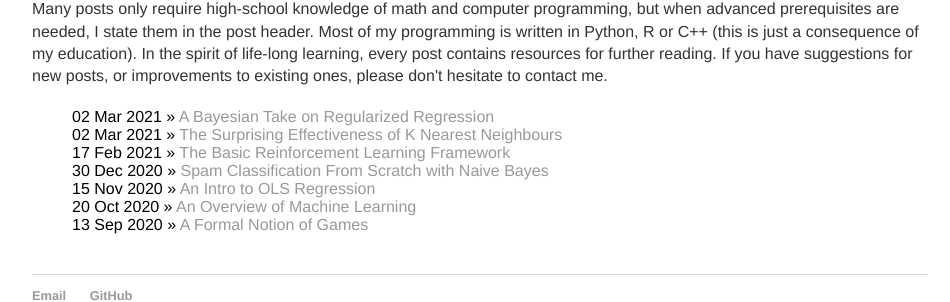
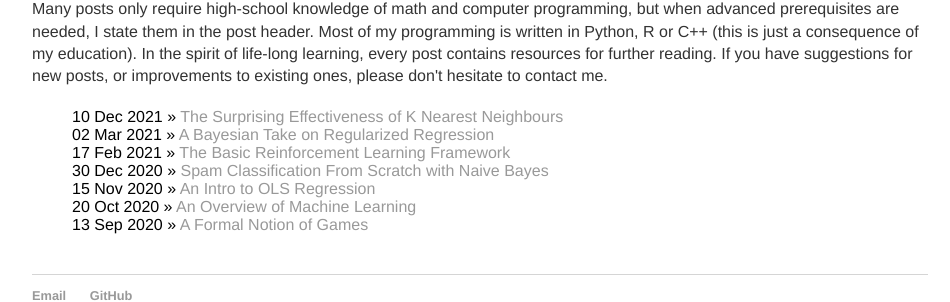
Before and after one commit to 12mre1/12mre1.github.io, a Jekyll site: the page built from blog/index.html, in a window 1280 px wide. Shown: the part 244-546 px from the top of the page, without its empty margins (160-1110 px from the left). Built offline with Jekyll 4.4.1, drawn with Linux system fonts in a browser that asks for light colours.

Commit message:
update post

```diff
--- a/_posts/2020-12-10-The-Surprising-Effectiveness-of-K-Nearest-Neighbours.md
+++ b/_posts/2020-12-10-The-Surprising-Effectiveness-of-K-Nearest-Neighbours.md
@@ -1,7 +1,7 @@
 ---
 layout: post
 title: "The Surprising Effectiveness of K Nearest Neighbours"
-date: 2021-03-02
+date: 2021-12-10
 ---
 
 ## The Effective Simplicity of KNN
```
